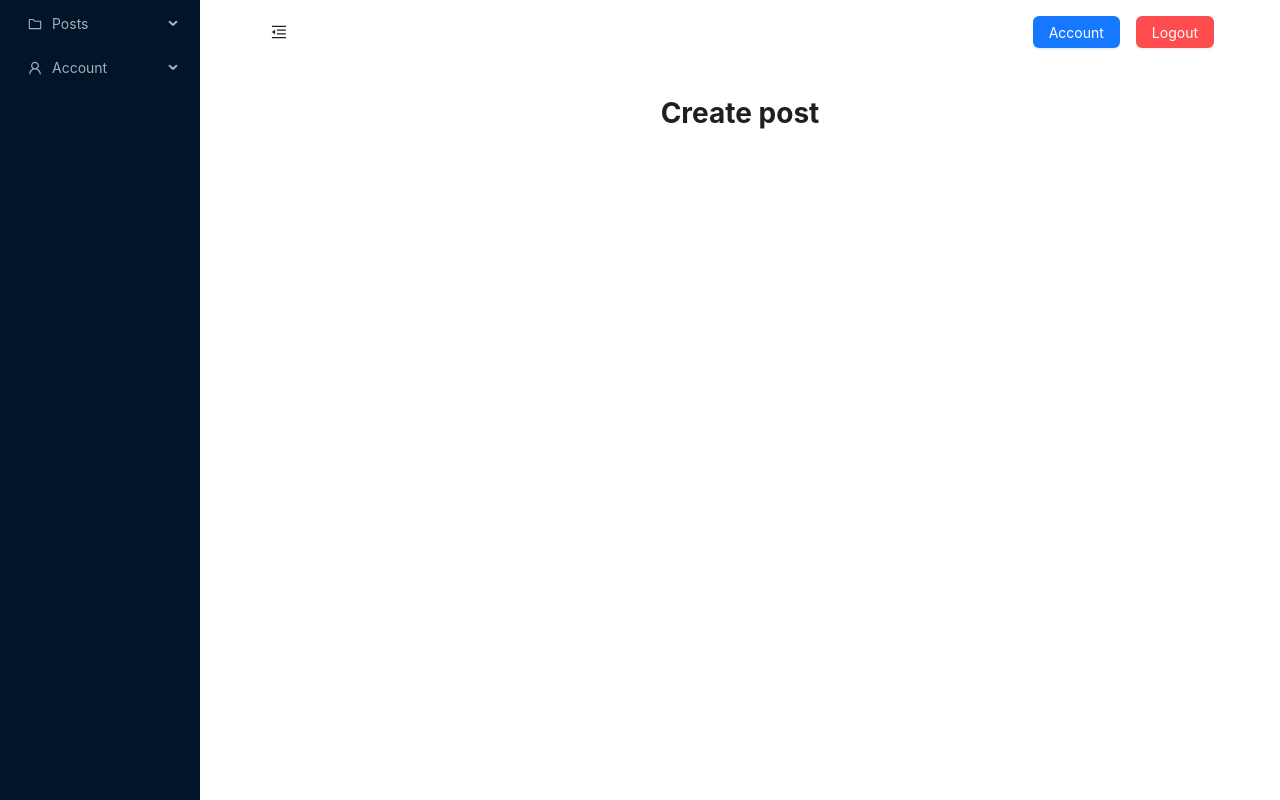
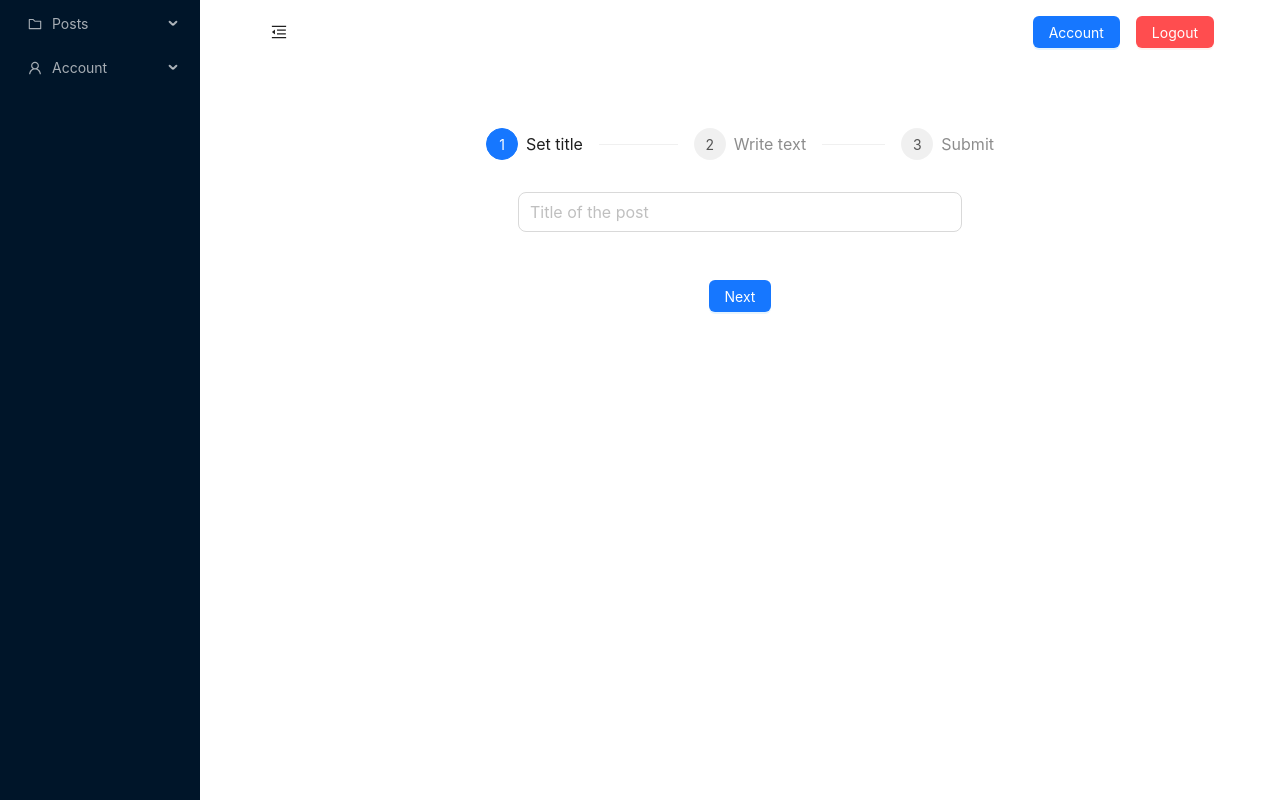
Before and after one commit to perezvonish/next-blog-frontend, a Next.js app: page /posts/create in a window 1280 px wide. Shown: the top 800 px of the page. Built offline with nearby package versions, Linux system fonts and the light colour scheme.

Commit message:
feat: added dev create post page

```diff
--- a/src/app/posts/create/page.tsx
+++ b/src/app/posts/create/page.tsx
@@ -1,11 +1,66 @@
-import React from "react";
+"use client"
+import React, {useState} from "react";
+import {Button, Input, message, Steps} from "antd";
+import styles from "../../../styles/posts.module.css"
+
+const steps = [
+    {
+        title: 'Set title',
+        content: <div>
+            <Input key="title" size="large" placeholder="Title of the post" />
+        </div>
+    },
+    {
+        title: 'Write text',
+        content: <div>
+            <Input key="description" size="large" placeholder="Write text" />
+        </div>
+    },
+    {
+        title: 'Submit',
+        content: <div>
+            <p>Title text</p>
+            <p>text description</p>
+        </div>,
+    },
+];
 
 export default function Home() {
+    const [current, setCurrent] = useState(0);
+
+    const next = () => {
+        setCurrent(current + 1);
+    };
+
+    const prev = () => {
+        setCurrent(current - 1);
+    };
+
+    const items = steps.map((item) => ({ key: item.title, title: item.title }));
+
     return (
-        <div>
-            <h1>
-                Create post
-            </h1>
+        <div className={styles.writePost}>
+            <Steps current={current} items={items}  />
+
+            <div className={styles.writePostInput}>{steps[current].content}</div>
+
+            <div className={styles.writePostButtons}>
+                {current > 0 && (
+                    <Button onClick={() => prev()}>
+                        Previous
+                    </Button>
+                )}
+                {current < steps.length - 1 && (
+                    <Button type="primary" onClick={() => next()}>
+                        Next
+                    </Button>
+                )}
+                {current === steps.length - 1 && (
+                    <Button type="primary" style={{backgroundColor: "green"}} onClick={() => message.success('Processing complete!')}>
+                        Done
+                    </Button>
+                )}
+            </div>
         </div>
     )
 }
--- a/src/styles/posts.module.css
+++ b/src/styles/posts.module.css
@@ -34,7 +34,25 @@
 }
 
 .writePost {
+    width: 50%;
     color: black;
-    border-top: 3px black solid;
-    border-bottom: 3px black solid;
+    display: flex;
+    flex-direction: column;
+    justify-content: space-between;
+    margin: 2rem;
 }
+
+.writePostInput {
+    margin: 2rem;
+}
+
+.writePostButtons {
+    display: flex;
+    flex-direction: row;
+    justify-content: center;
+    margin: 1rem 2rem;
+}
+
+.writePostButtons Button {
+    margin: 0 1rem;
+}
```
